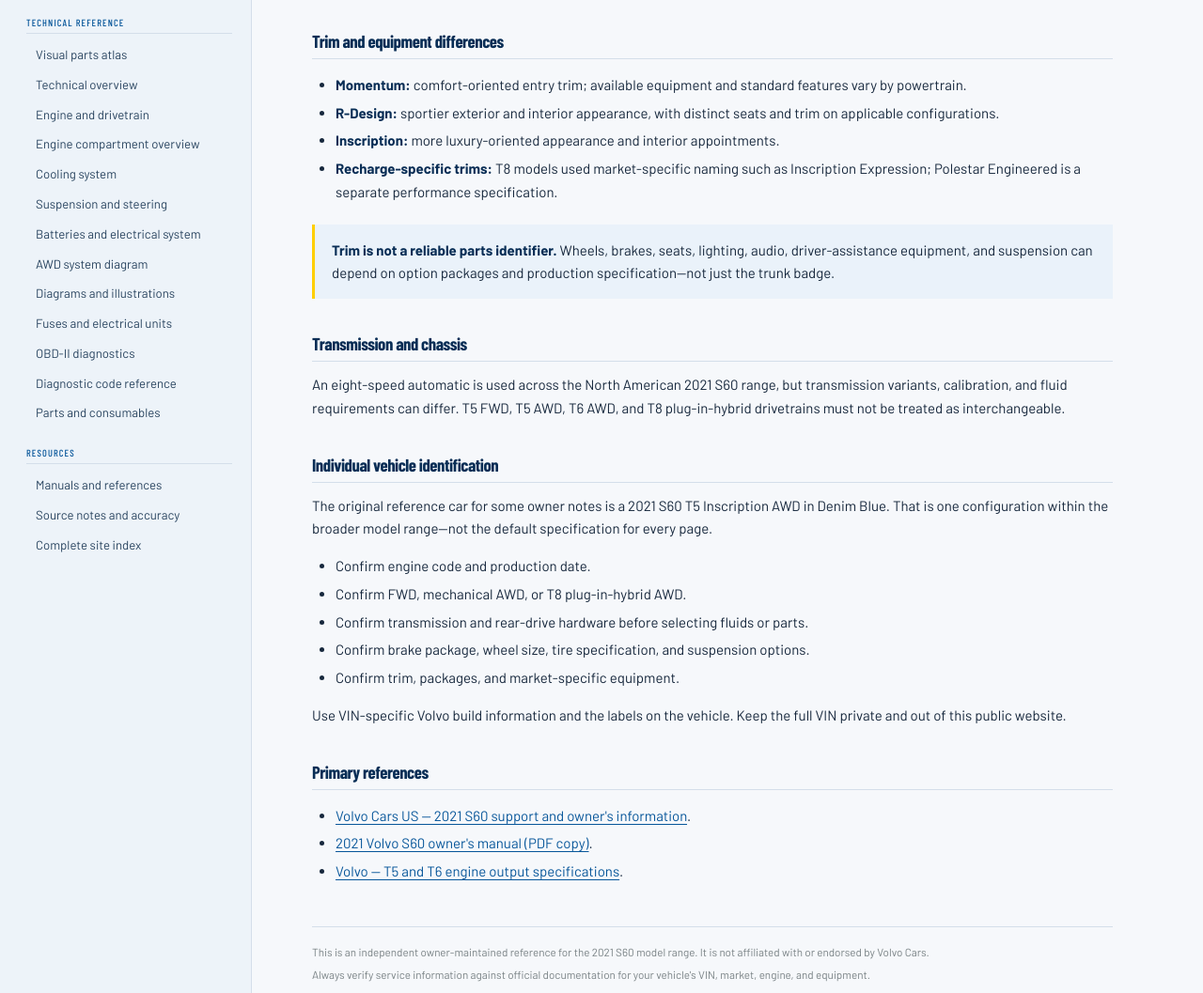
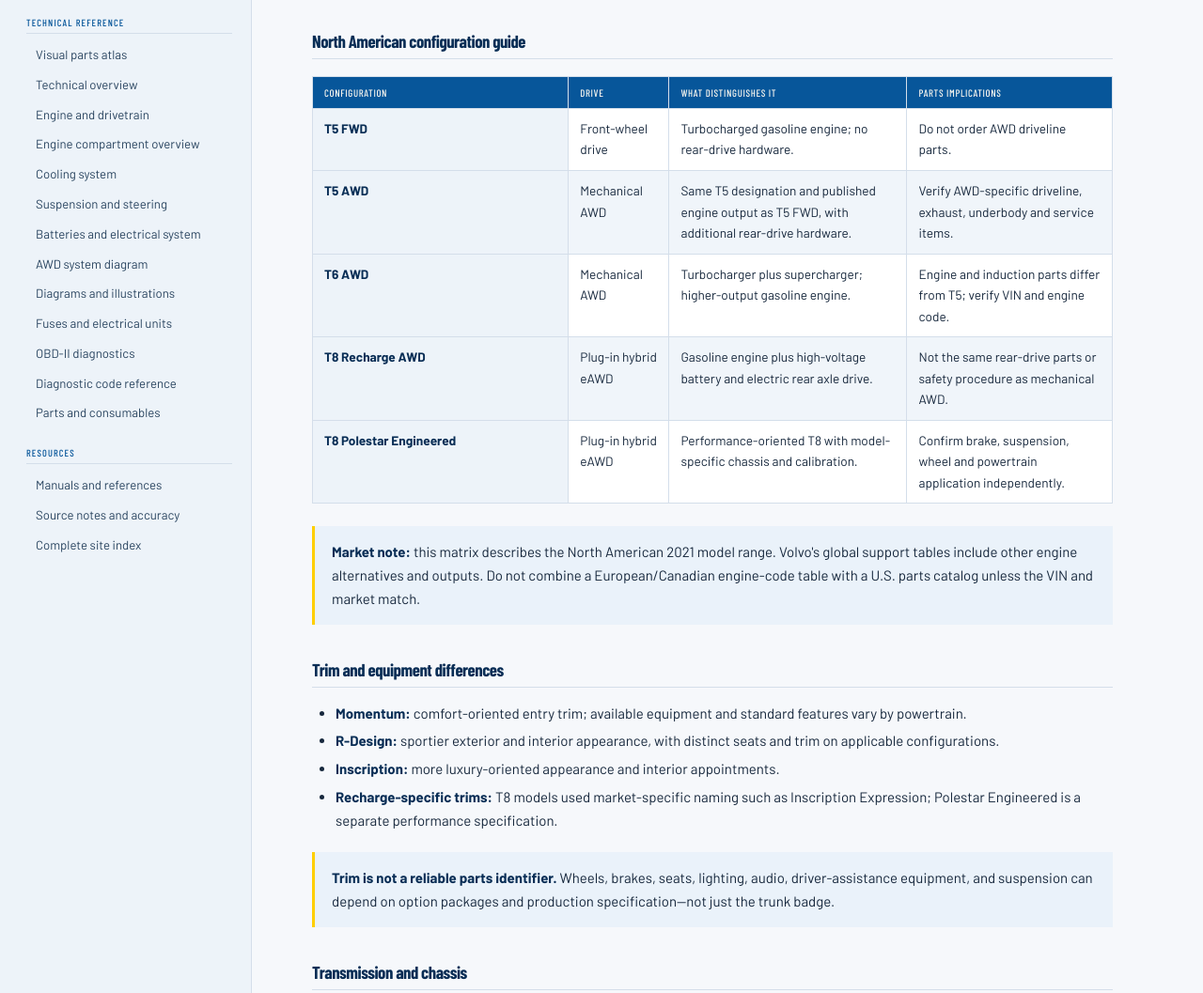
Before and after one commit to willbed34/Volvo-s60-reference, an Astro site: page /introduction/specifications in a window 1280 px wide. Shown: the part 1338-2395 px from the top of the page at 94% size. Built offline with nearby package versions, Linux system fonts and the light colour scheme; Astro itself is replaced by a stand-in of ours.

Commit message:
Clarify 2021 North American S60 powertrain availability

```diff
--- a/src/pages/introduction/specifications.astro
+++ b/src/pages/introduction/specifications.astro
@@ -14,6 +14,15 @@ import ReferencePhoto from '../../components/ReferencePhoto.astro';
     <tr><th>T8 Polestar Engineered</th><td>High-output T8 plug-in-hybrid powertrain</td><td>Up to 415 hp combined system output</td><td>AWD; performance-specific chassis and equipment</td></tr>
   </tbody></table>
   <p class="note"><strong>Powertrain note.</strong> T5, T6, and T8 identify different propulsion systems, not just trim levels. T5 is turbocharged; T6 adds a supercharger; T8 adds an electric rear drive system and rechargeable high-voltage battery. T8 service work involves high-voltage safety requirements and is not covered by ordinary gasoline-engine procedures.</p>
+  <h2>North American configuration guide</h2>
+  <table><thead><tr><th>Configuration</th><th>Drive</th><th>What distinguishes it</th><th>Parts implications</th></tr></thead><tbody>
+    <tr><th>T5 FWD</th><td>Front-wheel drive</td><td>Turbocharged gasoline engine; no rear-drive hardware.</td><td>Do not order AWD driveline parts.</td></tr>
+    <tr><th>T5 AWD</th><td>Mechanical AWD</td><td>Same T5 designation and published engine output as T5 FWD, with additional rear-drive hardware.</td><td>Verify AWD-specific driveline, exhaust, underbody and service items.</td></tr>
+    <tr><th>T6 AWD</th><td>Mechanical AWD</td><td>Turbocharger plus supercharger; higher-output gasoline engine.</td><td>Engine and induction parts differ from T5; verify VIN and engine code.</td></tr>
+    <tr><th>T8 Recharge AWD</th><td>Plug-in hybrid eAWD</td><td>Gasoline engine plus high-voltage battery and electric rear axle drive.</td><td>Not the same rear-drive parts or safety procedure as mechanical AWD.</td></tr>
+    <tr><th>T8 Polestar Engineered</th><td>Plug-in hybrid eAWD</td><td>Performance-oriented T8 with model-specific chassis and calibration.</td><td>Confirm brake, suspension, wheel and powertrain application independently.</td></tr>
+  </tbody></table>
+  <p class="note"><strong>Market note:</strong> this matrix describes the North American 2021 model range. Volvo's global support tables include other engine alternatives and outputs. Do not combine a European/Canadian engine-code table with a U.S. parts catalog unless the VIN and market match.</p>
   <h2>Trim and equipment differences</h2>
   <ul>
     <li><strong>Momentum:</strong> comfort-oriented entry trim; available equipment and standard features vary by powertrain.</li>
@@ -34,6 +43,8 @@ import ReferencePhoto from '../../components/ReferencePhoto.astro';
   <ul>
     <li><a href="https://www.volvocars.com/us/support/car/s60/20w46">Volvo Cars US — 2021 S60 support and owner's information</a>.</li>
     <li><a href="https://cdn.dealereprocess.org/cdn/servicemanuals/volvo/2021-s60.pdf">2021 Volvo S60 owner's manual (PDF copy)</a>.</li>
-    <li><a href="https://www.volvocars.com/en-ca/support/car/s60/2021/article/b0804d54c7fc096bc0a81f6f065ad63e/8899be1dc7fc78b1c0a81f6f5a01b4ab/00d308891f0cc443c0a80151619a46e9/">Volvo — T5 and T6 engine output specifications</a>.</li>
+    <li><a href="https://www.volvocars.com/en-ca/support/car/s60/2021/article/b0804d54c7fc096bc0a81f6f065ad63e/8899be1dc7fc78b1c0a81f6f5a01b4ab/00d308891f0cc443c0a80151619a46e9/">Volvo — 2021 T5 and T6 engine output specifications</a>.</li>
+    <li><a href="https://www.cars.com/research/volvo-s60-2021/trims/">Cars.com — 2021 U.S. trim and drivetrain combinations</a> (secondary market reference).</li>
+    <li><a href="https://www.kbb.com/volvo/s60/2021/">Kelley Blue Book — 2021 S60 powertrain overview</a> (secondary market reference).
   </ul>
 </BaseLayout>
```
